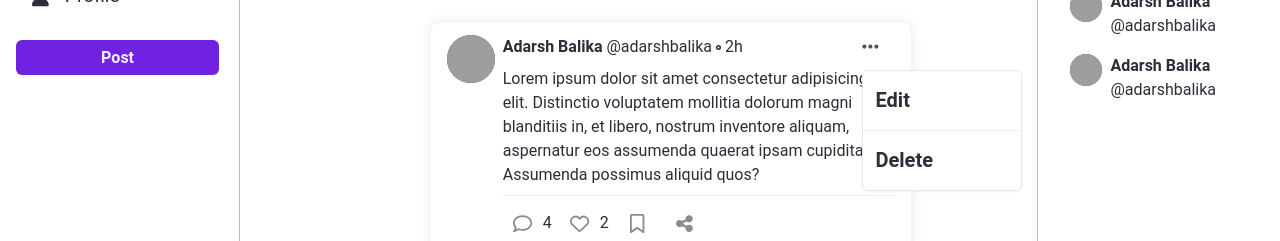
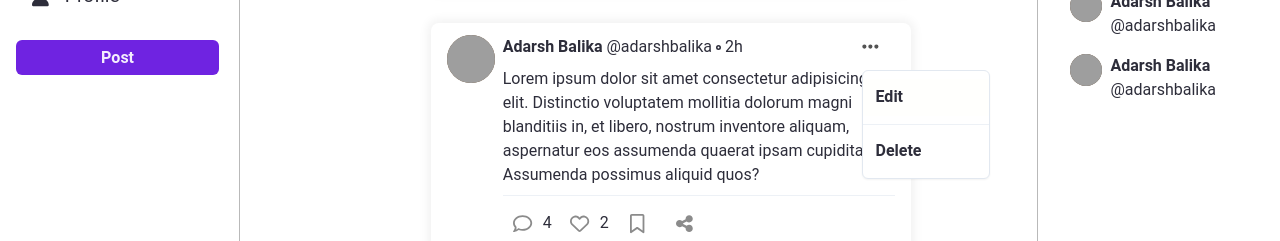
Before and after one commit to romabulani/BakinGram, a React (Create React App) app: page / in a window 1280 px wide. Both pictures are taken after a click on the button 870 px from the left and 297 px from the top of the page. Shown: the part 250-491 px from the top of the page. Built offline with nearby package versions, Linux system fonts and the light colour scheme; grey boxes are pictures that could not be loaded; what miragejs would draw is missing.

Commit message:
style: fontsize and width of menu items

```diff
--- a/src/components/home/DisplayPost.jsx
+++ b/src/components/home/DisplayPost.jsx
@@ -56,13 +56,21 @@ function DisplayPost() {
               >
                 <FontAwesomeIcon icon="ellipsis-h" {...fontAwesomeIconStyle} />
               </MenuButton>
-              <MenuList minW="10rem">
+              <MenuList minW="8rem">
                 <MenuGroup>
-                  <MenuItem _hover={{ bg: "gray.300" }} bg="inherit">
+                  <MenuItem
+                    _hover={{ bg: "gray.300" }}
+                    bg="inherit"
+                    fontSize="md"
+                  >
                     Edit
                   </MenuItem>
                   <MenuDivider />
-                  <MenuItem _hover={{ bg: "gray.300" }} bg="inherit">
+                  <MenuItem
+                    _hover={{ bg: "gray.300" }}
+                    bg="inherit"
+                    fontSize="md"
+                  >
                     Delete{" "}
                   </MenuItem>
                 </MenuGroup>
```
